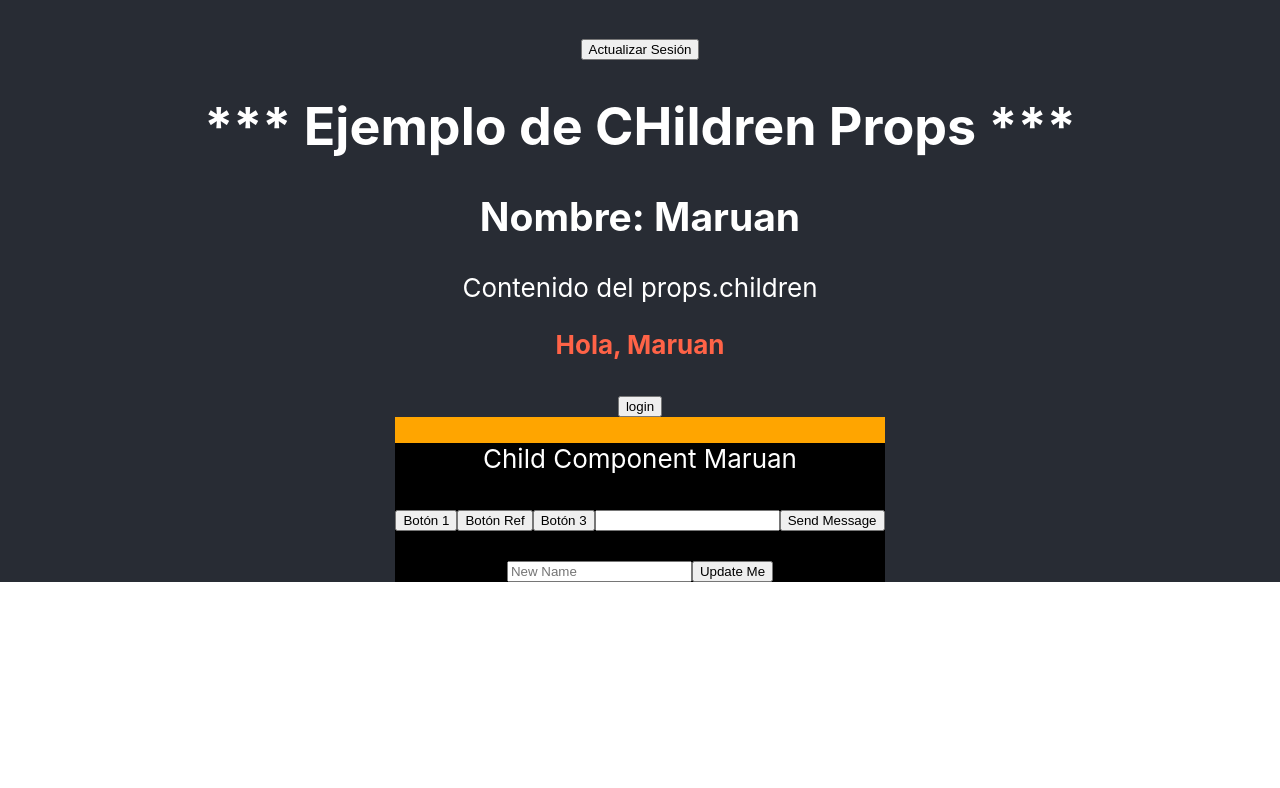
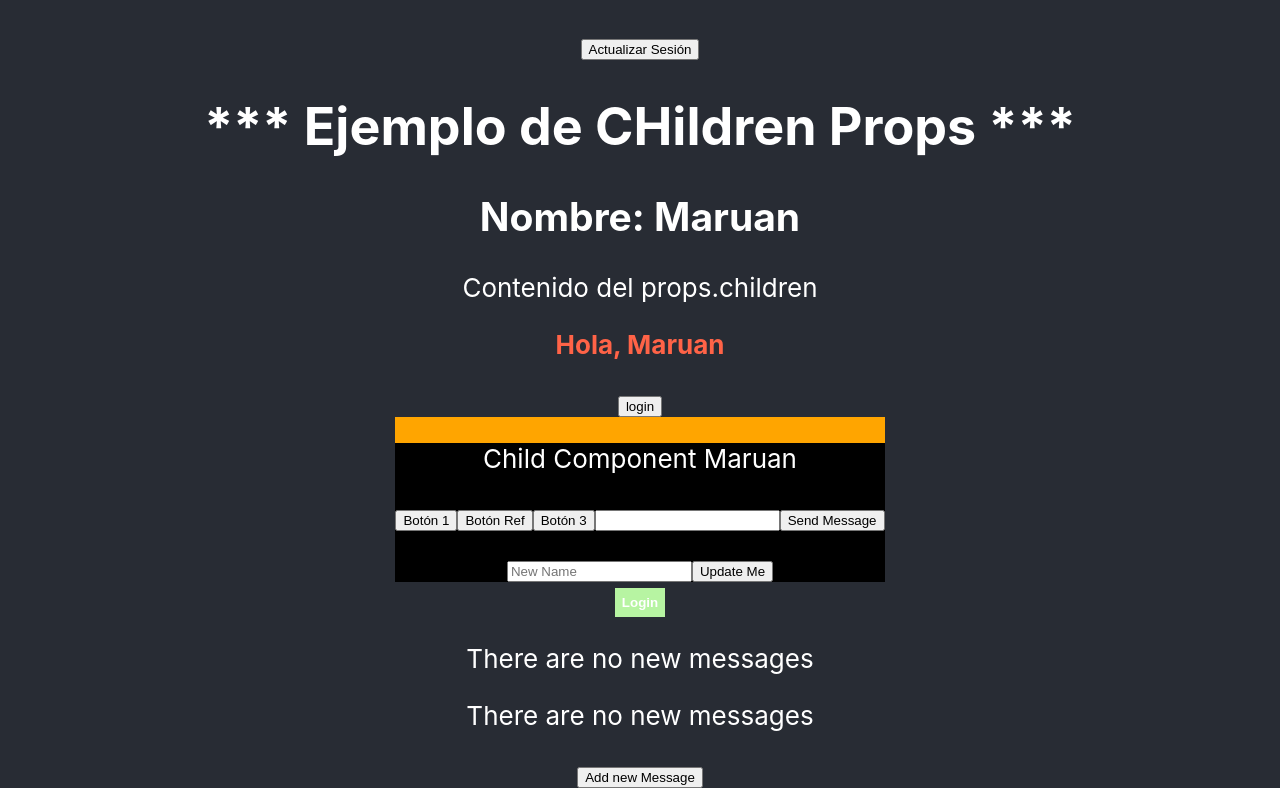
Before and after one commit to Maruan-Cardenas/open-bootcamp, a React (Create React App) app in the folder ReactJS/proyect-task/: page / in a window 1280 px wide. Shown: the part 1214-2002 px from the top of the page. Before the commit the page ends 1796 px from the top, so only its background shows below. Built offline with nearby package versions, Linux system fonts and the light colour scheme.

Commit message:
session 12

```diff
--- a/ReactJS/proyect-task/src/App.js
+++ b/ReactJS/proyect-task/src/App.js
@@ -1,6 +1,7 @@
 import './App.css';
 import Father from './component/container/father';
 import GreetingStyled from './component/pure/greetiingStyled';
+import OptionalRender from './component/pure/optionalRender';
 import Example1 from './hooks/example1';
 import Example2 from './hooks/example2';
 import MiComponenteConContexto from './hooks/example3';
@@ -20,6 +21,7 @@ function App() {
       </Example4>
       <GreetingStyled name='Maruan' />
       <Father />
+      <OptionalRender />
       </header>
     </div>
   );
--- /dev/null
+++ b/ReactJS/proyect-task/src/component/pure/optionalRender.jsx
@@ -0,0 +1,82 @@
+import React, { useState } from 'react'
+
+// Login / Logout buttons
+
+const LoginButton = ({ loginAction, propStyle }) => {
+  return (
+    <button style={propStyle} onClick={loginAction}>Login</button>
+  )
+}
+
+const LogoutButton = ({ logoutAction, propStyle }) => {
+  return (
+    <button style={propStyle} onClick={logoutAction}>Logout</button>
+  )
+}
+
+// ? (Expresión true) && expresión => se renderiza la expresión
+// ? (Expresión false) && expresión => no se renderiza la expresión
+
+const OptionalRender = () => {
+  const [access, setAccess] = useState(true)
+  const [nMessages, setnMessages] = useState(0)
+  // const updateAccess = () => {
+  //   setAccess(!access)
+  // }
+
+  let red = (Math.random() * (255 - 0) + 0)
+  let green = (Math.random() * (255 - 0) + 0)
+  let blue = (Math.random() * 255)
+
+  const loggedStyle = {
+  backgroundColor: `rgb(${red},${green},${blue})`,
+  color: 'white',
+  fontWeight: 'bold',
+  border: 'none',
+  padding: '.5em'
+}
+
+const unloggedStyle = {
+  backgroundColor: 'tomato',
+  color: 'white',
+  fontWeight: 'bold',
+  border: 'none',
+  padding: '.5em'
+}
+
+  const loginAction = () => {
+    setAccess(false)
+  }
+
+    const logoutAction = () => {
+    setAccess(true)
+  }
+
+  let optionalButton
+
+  // if (access) optionalButton = <button onClick={updateAccess}>Logout</button>
+  // else optionalButton = <button onClick={updateAccess}>Login</button>
+
+  if (access) optionalButton = <LoginButton propStyle={loggedStyle} loginAction={loginAction} />
+  else optionalButton = <LogoutButton  propStyle={unloggedStyle} logoutAction={logoutAction} />
+
+  // Unread Messages
+  const addMessages = () => {
+    setnMessages(nMessages + 1)
+  }
+
+  return (
+    <div>
+      {/* Optional Button */}
+      { optionalButton }
+      {/* N Mesagges unread */}
+      { nMessages > 1 && <p>You have {nMessages} new messeges...</p> }
+      { nMessages === 1 && <p>You have {nMessages} new messege...</p> }
+      { nMessages === 0 && <p>There are no new messages</p> }
+      { nMessages > 0 ? <p>You have {nMessages} new messege{nMessages > 1 && 's'}...</p> : <p>There are no new messages</p>}
+      <button onClick={addMessages}>Add new Message</button>
+    </div>
+  )
+}
+
+export default OptionalRender
```
